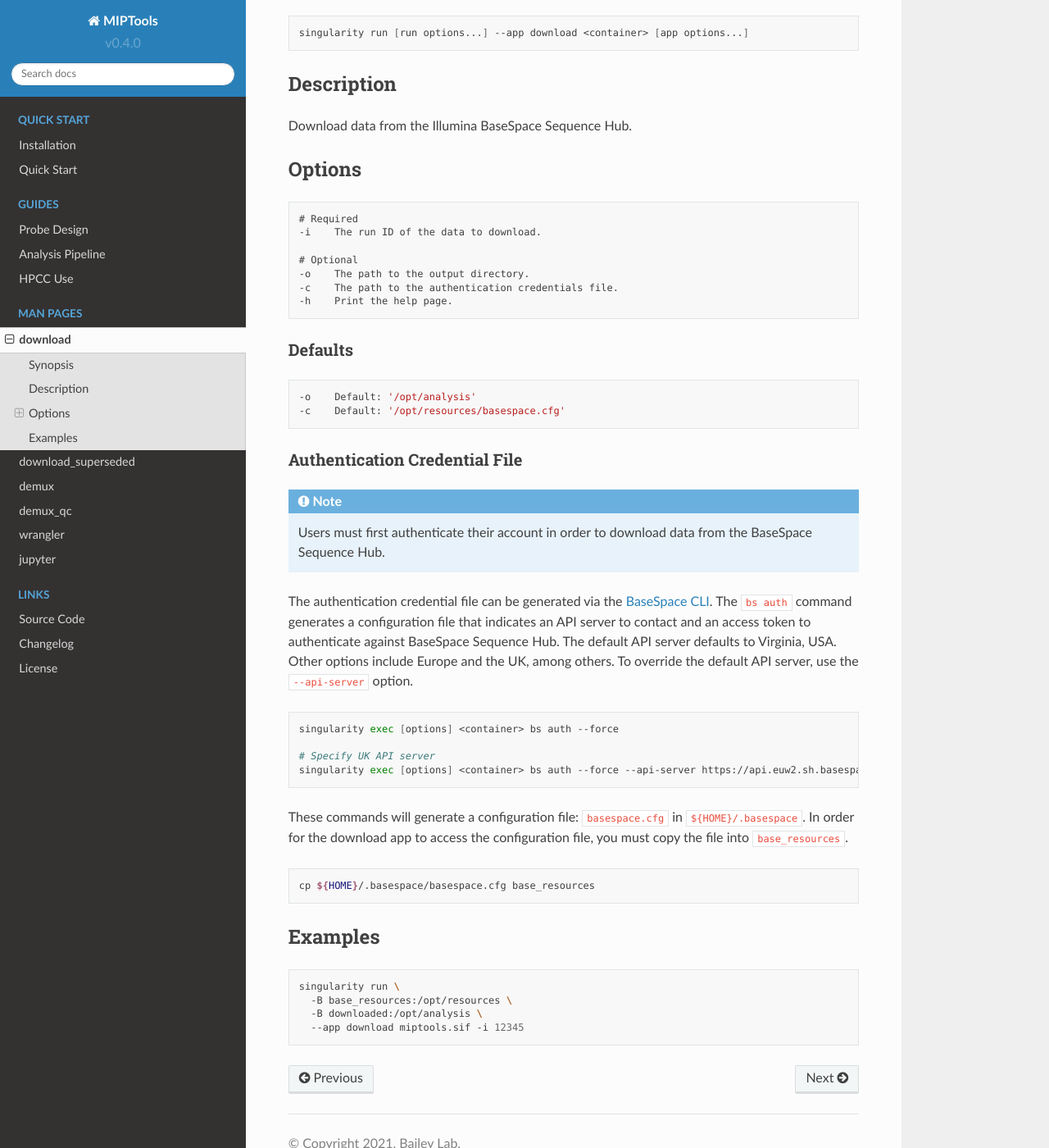
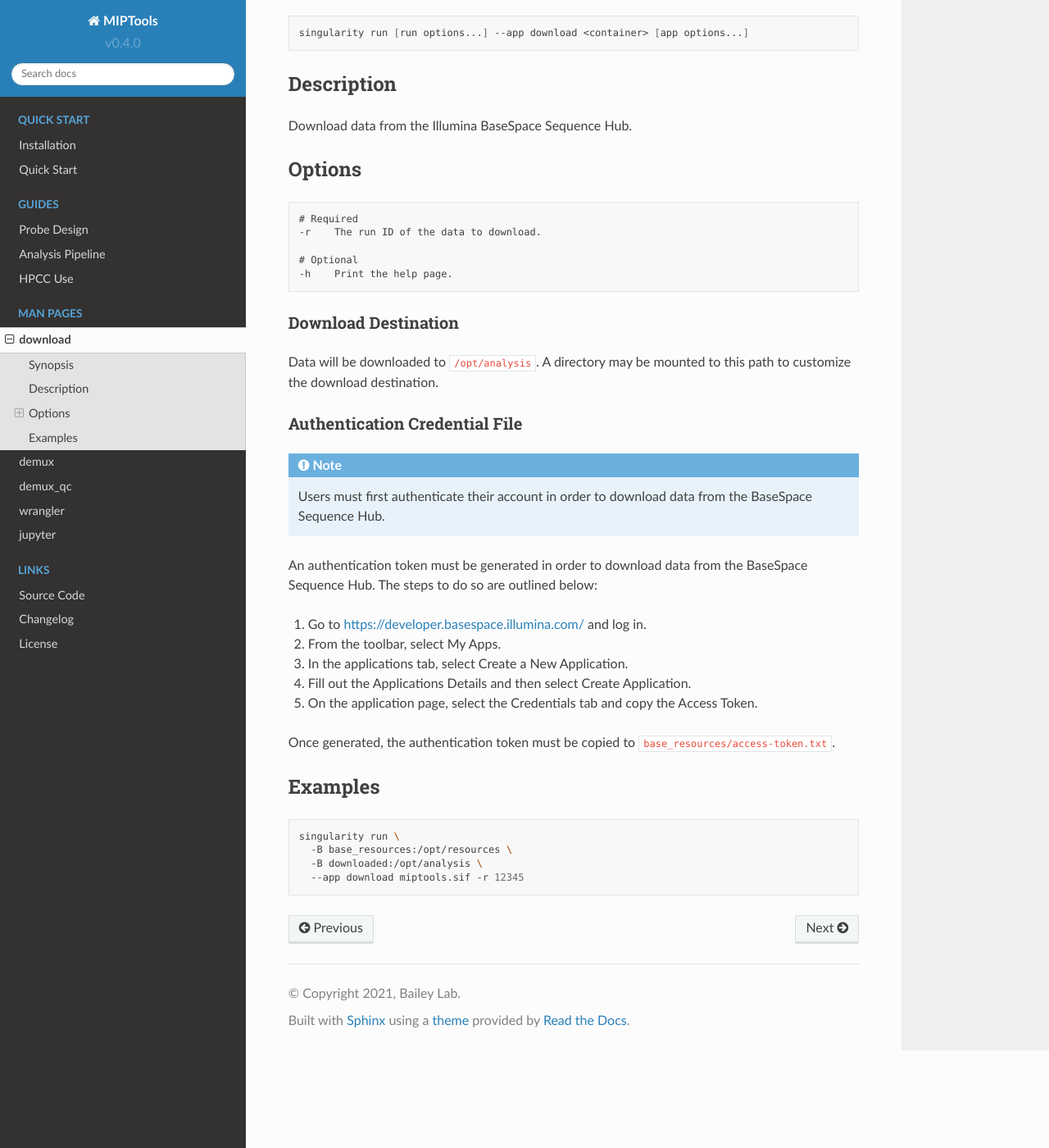
Before and after one commit to bailey-lab/MIPTools, a Sphinx documentation site: the page built from docs/app-reference/download-app.rst, in a window 1280 px wide and 1400 px high, scrolled down 197 px. Shown: the whole window at 82% size. Built offline with Sphinx 7.4.7 and the Read the Docs theme 2.0.0, drawn with Linux system fonts in a browser that asks for light colours.

Commit message:
Remove the reference to the new download app
Part of #48

```diff
--- a/docs/app-reference/download-app.rst
+++ b/docs/app-reference/download-app.rst
@@ -19,21 +19,15 @@ Options
 .. code-block:: none
 
 	# Required
-	-i    The run ID of the data to download.
+	-r    The run ID of the data to download.
 
 	# Optional
-	-o    The path to the output directory.
-	-c    The path to the authentication credentials file.
 	-h    Print the help page.
 
-Defaults
---------
-.. code-block:: shell
-
-	-o    Default: '/opt/analysis'
-	-c    Default: '/opt/resources/basespace.cfg'
-
-.. _authenticate-label:
+Download Destination
+--------------------
+Data will be downloaded to :code:`/opt/analysis`. A directory may be mounted
+to this path to customize the download destination.
 
 Authentication Credential File
 ------------------------------
@@ -43,28 +37,17 @@ Authentication Credential File
 	Users must first authenticate their account in order to download data from
 	the BaseSpace Sequence Hub.
 
-The authentication credential file can be generated via the `BaseSpace CLI
-<https://developer.basespace.illumina.com/docs/content/documentation/cli/cli-overview#Authenticate>`_.
-The :code:`bs auth` command generates a configuration file that indicates an
-API server to contact and an access token to authenticate against BaseSpace
-Sequence Hub. The default API server defaults to Virginia, USA. Other options
-include Europe and the UK, among others. To override the default API server,
-use the :code:`--api-server` option.
+An authentication token must be generated in order to download data from the
+BaseSpace Sequence Hub. The steps to do so are outlined below:
 
-.. code-block:: shell
+#. Go to `<https://developer.basespace.illumina.com/>`_ and log in.
+#. From the toolbar, select My Apps.
+#. In the applications tab, select Create a New Application.
+#. Fill out the Applications Details and then select Create Application.
+#. On the application page, select the Credentials tab and copy the Access Token.
 
-	singularity exec [options] <container> bs auth --force
-
-	# Specify UK API server
-	singularity exec [options] <container> bs auth --force --api-server https://api.euw2.sh.basespace.illumina.com
-
-These commands will generate a configuration file: :code:`basespace.cfg` in
-:code:`${HOME}/.basespace`. In order for the download app to access the configuration file, you must copy the file into :code:`base_resources`.
-
-.. code-block:: shell
-
-	cp ${HOME}/.basespace/basespace.cfg base_resources
-
+Once generated, the authentication token must be copied to
+:code:`base_resources/access-token.txt`.
 
 Examples
 ========
@@ -74,4 +57,4 @@ Examples
 	singularity run \
 	  -B base_resources:/opt/resources \
 	  -B downloaded:/opt/analysis \
-	  --app download miptools.sif -i 12345
+	  --app download miptools.sif -r 12345
--- a/docs/index.rst
+++ b/docs/index.rst
@@ -27,7 +27,6 @@ inversion probe design, data processing, and analysis.
   :maxdepth: 1
 
   app-reference/download-app
-  app-reference/download-superseded-app
   app-reference/demux-app
   app-reference/demux-qc-app
   app-reference/wrangler-app
```
Also changed, not shown: docs/app-reference/download-superseded-app.rst (deleted, +0 -66 lines).
